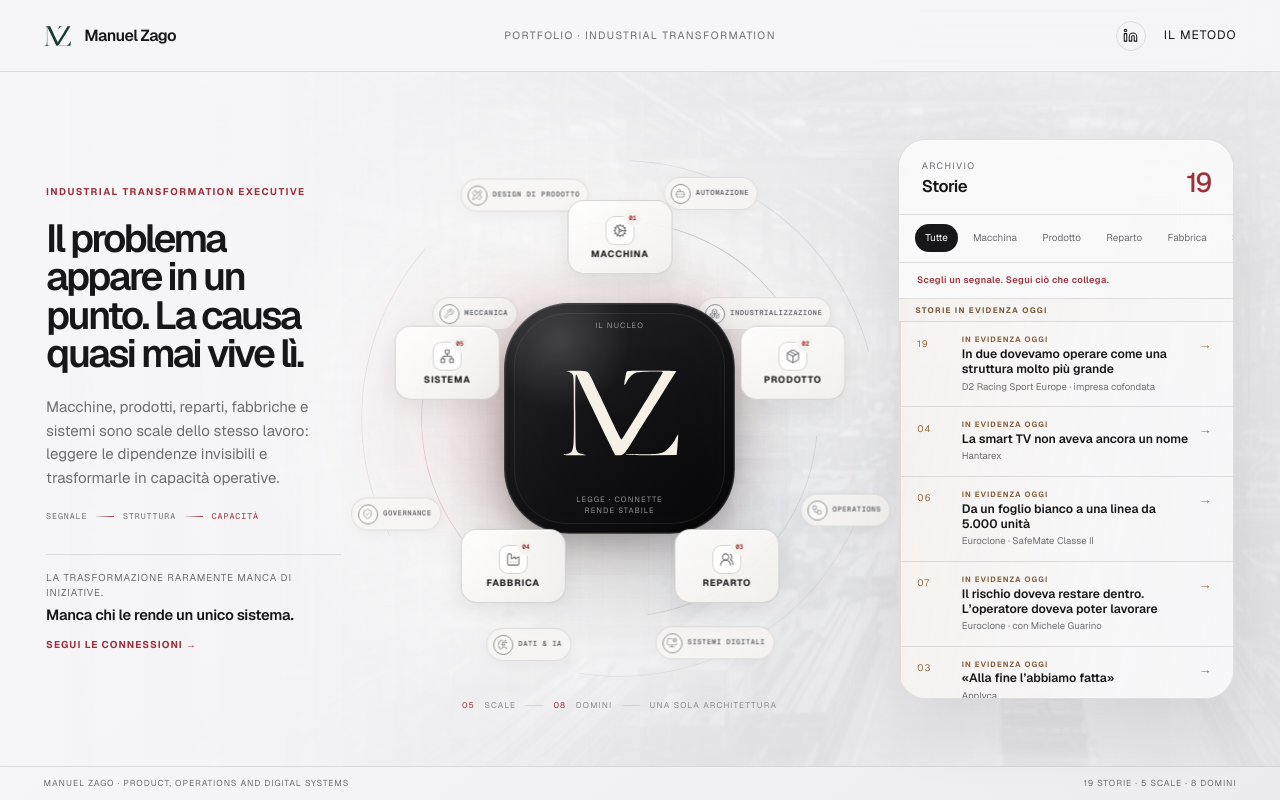
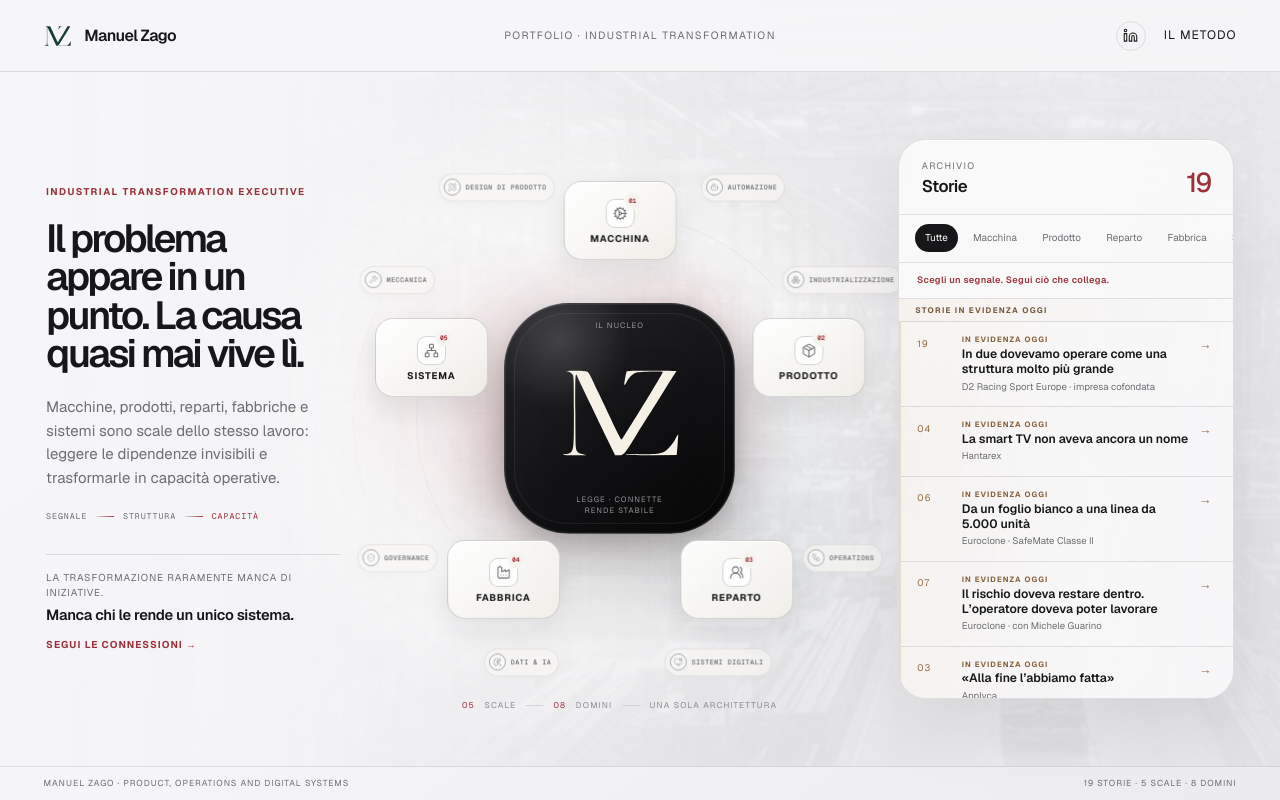
Before and after one commit to GTR2500/MZOS, a Next.js app: page /MZOS/ in a window 1280 px wide. Built offline with nearby package versions, Linux system fonts and the light colour scheme.

Commit message:
Refine satellite hierarchy
Rework the orbital system into a clear three-level hierarchy and reduce decorative visual noise.

```diff
--- a/app/globals.css
+++ b/app/globals.css
@@ -260,9 +260,9 @@ button { color: inherit; }
 
 .connection-field line {
   vector-effect: non-scaling-stroke;
-  stroke: rgba(23,23,25,.17);
-  stroke-width: .34;
-  stroke-dasharray: 1.2 1.7;
+  stroke: rgba(23,23,25,.09);
+  stroke-width: .24;
+  stroke-dasharray: .8 2.8;
   transition: stroke .55s ease, opacity .55s ease, stroke-width .55s ease;
 }
 
@@ -420,21 +420,21 @@ button { color: inherit; }
   padding: 1px;
   background: conic-gradient(
     from 18deg,
-    rgba(23,23,25,.18) 0 40deg,
-    transparent 40deg 77deg,
-    rgba(23,23,25,.1) 77deg 154deg,
-    transparent 154deg 208deg,
-    rgba(157,49,59,.2) 208deg 276deg,
-    transparent 276deg 327deg,
-    rgba(23,23,25,.14) 327deg 360deg
+    rgba(23,23,25,.075) 0 32deg,
+    transparent 32deg 82deg,
+    rgba(23,23,25,.045) 82deg 146deg,
+    transparent 146deg 218deg,
+    rgba(157,49,59,.09) 218deg 262deg,
+    transparent 262deg 334deg,
+    rgba(23,23,25,.06) 334deg 360deg
   );
   -webkit-mask: linear-gradient(#000 0 0) content-box, linear-gradient(#000 0 0);
   -webkit-mask-composite: xor;
   mask-composite: exclude;
 }
 
-.orbit-a { inset: 14%; }
-.orbit-b { inset: 3%; opacity: .58; transform: rotate(17deg); }
+.orbit-a { inset: 13%; opacity: .62; }
+.orbit-b { inset: 1.5%; opacity: .36; transform: rotate(17deg); }
 
 .domain-system {
   position: absolute;
@@ -448,28 +448,28 @@ button { color: inherit; }
 .domain-system-title { display: none; }
 
 .domain-node {
-  --domain-radius: clamp(205px, 19vw, 274px);
+  --domain-radius: clamp(210px, 20.5vw, 288px);
   position: absolute;
   top: 50%;
   left: 50%;
   display: flex;
   align-items: center;
-  gap: .34rem;
+  gap: .28rem;
   width: max-content;
-  color: #68686e;
+  color: #77777c;
   font-family: var(--font-geist-mono), monospace;
-  font-size: clamp(.45rem, .48vw, .54rem);
-  font-weight: 520;
-  letter-spacing: .075em;
+  font-size: clamp(.42rem, .44vw, .5rem);
+  font-weight: 510;
+  letter-spacing: .07em;
   text-transform: uppercase;
   transform: translate(-50%, -50%) rotate(var(--angle)) translateY(calc(var(--domain-radius) * -1)) rotate(var(--counter));
   transition: opacity .55s ease, filter .55s ease, transform .85s cubic-bezier(.22,1,.36,1), color .45s ease, text-shadow .45s ease;
   pointer-events: auto;
-  border: 1px solid rgba(23,23,25,.1);
+  border: 1px solid rgba(23,23,25,.075);
   border-radius: 999px;
-  padding: .35rem .5rem .35rem .38rem;
-  background: rgba(248,247,244,.78);
-  box-shadow: 0 4px 14px rgba(0,0,0,.035);
+  padding: .27rem .42rem .27rem .3rem;
+  background: rgba(248,247,244,.62);
+  box-shadow: 0 3px 10px rgba(0,0,0,.025);
   backdrop-filter: blur(8px);
   cursor: pointer;
   white-space: nowrap;
@@ -477,31 +477,31 @@ button { color: inherit; }
 
 .domain-glyph {
   position: relative;
-  width: 20px;
-  height: 20px;
-  flex: 0 0 20px;
+  width: 17px;
+  height: 17px;
+  flex: 0 0 17px;
   display: grid;
   place-items: center;
   border: 1px solid currentColor;
   border-radius: 50%;
-  background: rgba(255,255,255,.72);
-  opacity: .72;
-  box-shadow: inset 0 0 0 3px rgba(255,255,255,.45);
+  background: rgba(255,255,255,.64);
+  opacity: .64;
+  box-shadow: inset 0 0 0 2px rgba(255,255,255,.4);
   transition: transform .35s cubic-bezier(.22,1,.36,1), opacity .35s ease, border-color .35s ease, background .35s ease;
 }
 
-.domain-glyph svg { width: 11px; height: 11px; }
+.domain-glyph svg { width: 9px; height: 9px; }
 .domain-node:hover .domain-glyph,
 .domain-node:focus-visible .domain-glyph { transform: translateY(-1px) scale(1.08); opacity: 1; background: rgba(255,255,255,.9); }
 
-.domain-1 { --angle: -54deg; --counter: 54deg; --domain-radius: clamp(170px, 14vw, 205px); }
-.domain-2 { --angle: -23deg; --counter: 23deg; }
-.domain-3 { --angle: 22deg; --counter: -22deg; }
-.domain-4 { --angle: 54deg; --counter: -54deg; --domain-radius: clamp(170px, 14vw, 205px); }
-.domain-5 { --angle: 112deg; --counter: -112deg; }
-.domain-6 { --angle: 157deg; --counter: -157deg; }
+.domain-1 { --angle: -58deg; --counter: 58deg; }
+.domain-2 { --angle: -28deg; --counter: 28deg; }
+.domain-3 { --angle: 28deg; --counter: -28deg; }
+.domain-4 { --angle: 58deg; --counter: -58deg; }
+.domain-5 { --angle: 122deg; --counter: -122deg; }
+.domain-6 { --angle: 158deg; --counter: -158deg; }
 .domain-7 { --angle: 202deg; --counter: -202deg; }
-.domain-8 { --angle: 247deg; --counter: -247deg; }
+.domain-8 { --angle: 238deg; --counter: -238deg; }
 
 .domain-node:hover {
   color: var(--ink);
@@ -535,29 +535,29 @@ button { color: inherit; }
 .domain-node.is-focused .domain-glyph { color: var(--accent-bright); opacity: 1; }
 
 .capability-node {
-  --capability-radius: clamp(135px, 14.2vw, 205px);
+  --capability-radius: clamp(145px, 15.5vw, 220px);
   position: absolute;
   z-index: 6;
   top: 50%;
   left: 50%;
   box-sizing: border-box;
-  width: clamp(92px, 8.2vw, 112px);
-  min-height: clamp(66px, 5.8vw, 78px);
+  width: clamp(100px, 8.8vw, 120px);
+  min-height: clamp(72px, 6.2vw, 84px);
   display: flex;
   flex-direction: column;
   justify-content: center;
   align-items: center;
-  gap: .32rem;
-  border: 1px solid rgba(23,23,25,.16);
-  border-radius: 16px;
-  padding: .62rem .7rem .58rem;
+  gap: .36rem;
+  border: 1px solid rgba(23,23,25,.17);
+  border-radius: 18px;
+  padding: .68rem .76rem .64rem;
   background:
-    linear-gradient(145deg, rgba(255,255,255,.94), rgba(242,240,235,.86));
-  box-shadow: 0 10px 25px rgba(0,0,0,.075), inset 0 1px 0 rgba(255,255,255,.9);
+    linear-gradient(145deg, rgba(255,255,255,.97), rgba(240,238,232,.9));
+  box-shadow: 0 12px 29px rgba(0,0,0,.085), inset 0 1px 0 rgba(255,255,255,.94);
   color: var(--ink);
-  font-size: clamp(.58rem, .65vw, .7rem);
-  font-weight: 620;
-  letter-spacing: .09em;
+  font-size: clamp(.6rem, .67vw, .72rem);
+  font-weight: 630;
+  letter-spacing: .085em;
   line-height: 1;
   text-transform: uppercase;
   cursor: pointer;
@@ -1489,17 +1489,12 @@ button { color: inherit; }
 }
 
 @media (prefers-reduced-motion: no-preference) {
-  .connection-field line { animation: signal-flow 9s linear infinite; }
-  .connection-field .domain-connections line { animation-duration: 13s; animation-direction: reverse; }
-  .satellite-mark::before { animation: satellite-orbit 12s linear infinite; }
+  .connection-field line { animation: signal-flow 14s linear infinite; }
+  .connection-field .domain-connections line { animation-duration: 18s; animation-direction: reverse; }
 }
 
 @keyframes signal-flow {
   to { stroke-dashoffset: -18; }
-}
-
-@keyframes satellite-orbit {
-  to { transform: rotate(360deg); }
 }
 
 @media (max-width: 560px) {
```
